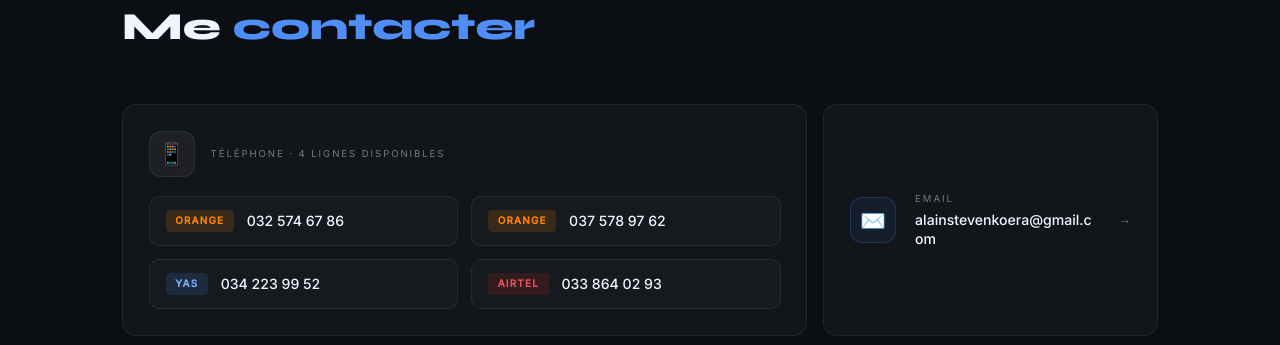
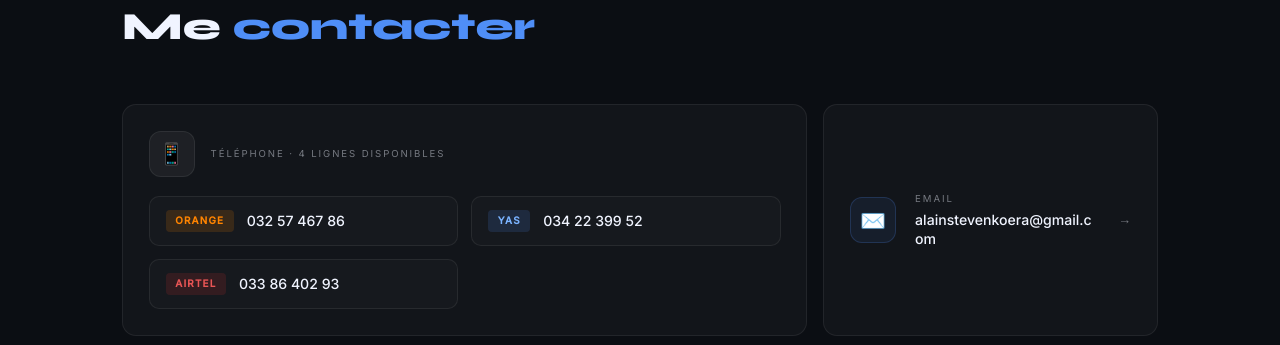
Before and after one commit to stevendexter32/Steven, a plain HTML site: page index.html in a window 1280 px wide. Shown: the part 1090-1435 px from the top of the page. Drawn offline with Linux system fonts and the light colour scheme.

Commit message:
Update index.html

```diff
--- a/index.html
+++ b/index.html
@@ -726,19 +726,15 @@
         <div class="phones-grid">
           <a href="tel:+261325746786" class="phone-item">
             <span class="phone-carrier carrier-orange">Orange</span>
-            <span class="phone-num">032 574 67 86</span>
-          </a>
-          <a href="tel:+261375789762" class="phone-item">
-            <span class="phone-carrier carrier-orange">Orange</span>
-            <span class="phone-num">037 578 97 62</span>
+            <span class="phone-num">032 57 467 86</span>
           </a>
           <a href="tel:+261342239952" class="phone-item">
             <span class="phone-carrier carrier-yas">Yas</span>
-            <span class="phone-num">034 223 99 52</span>
+            <span class="phone-num">034 22 399 52</span>
           </a>
           <a href="tel:+261338640293" class="phone-item">
             <span class="phone-carrier carrier-airtel">Airtel</span>
-            <span class="phone-num">033 864 02 93</span>
+            <span class="phone-num">033 86 402 93</span>
           </a>
         </div>
       </div>
```
